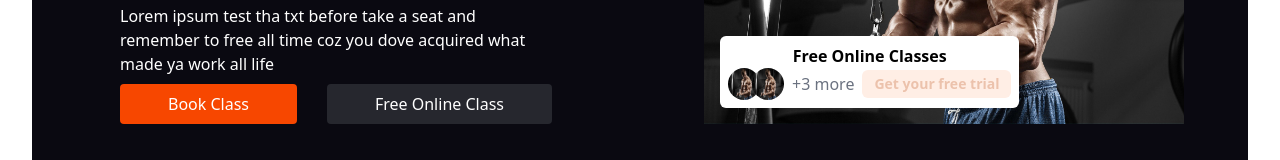
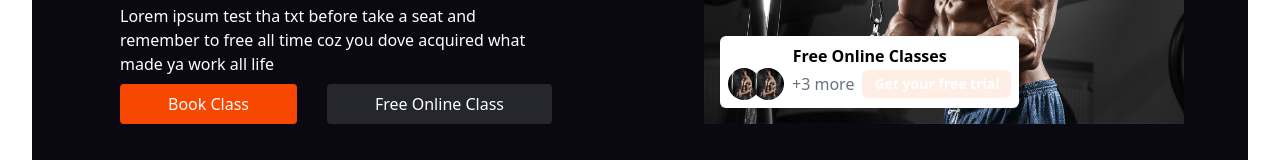
Before and after one commit to DC-21/GymWeb, a React (Vite) app: page / in a window 1280 px wide. Shown: the part 384-544 px from the top of the page. Built offline with nearby package versions, Linux system fonts and the light colour scheme.

Commit message:
first commit

```diff
--- a/src/App.jsx
+++ b/src/App.jsx
@@ -67,7 +67,7 @@ export default function App() {
         <img className='rounded-full h-8 w-8' src={fit} alt='Profile 1' />
         <img className='rounded-full h-8 w-8 -ml-2' src={fit} alt='Profile 2' />
         <span className='text-gray-500 ml-2'>+3 more</span>
-        <button className='font-bold text-sm px-3 py-1 rounded-md ml-2'style={{ color: '#ecc2ac', backgroundColor: '#ffeee5' }}>Get your free trial</button>
+        <button className='font-bold text-white text-sm px-3 py-1 rounded-md ml-2'style={{backgroundColor: '#ffeee5' }}>Get your free trial</button>
       </div>
     </div>
   </div>
```
